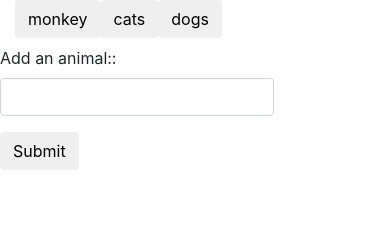
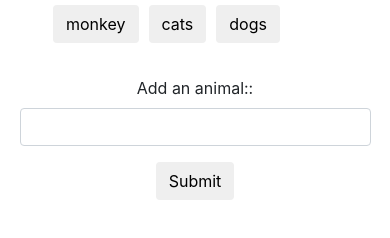
Before and after one commit to agarcia261/GifTastic, a plain HTML site: page index.html in a window 390 px wide. Drawn offline with nearby package versions, Linux system fonts and the light colour scheme.

Commit message:
improved mobile response

```diff
--- a/assets/css/style.css
+++ b/assets/css/style.css
@@ -21,3 +21,33 @@ body{
 }
 
 }
+
+@media screen and (max-width: 600px) {
+    .container-left{
+        text-align: center;
+        align-content: center;
+        width: 100%;
+        float: left;
+    }
+    .container-right{
+        text-align: center;
+
+        align-content: center;
+        width: 100%;
+        float: left;
+    }
+    .header-space{
+        width: 90%;
+        align-content: center;
+        margin: auto;
+    }
+    .buttonsClass{
+        margin:5px;
+    }
+    .form-space{
+
+        width: 90%;
+        margin: 20px auto 10px auto;
+    }
+
+}
--- a/index.html
+++ b/index.html
@@ -20,7 +20,7 @@
     <script src="assets/javascript/app.js"></script>
 
         <div class="container">
-            <div class="row">
+            <div class="row header-space">
                 <div class="col-sm-12 col-md-12">
                     <h4 class="buttons"></h4>
                 </div>
```
